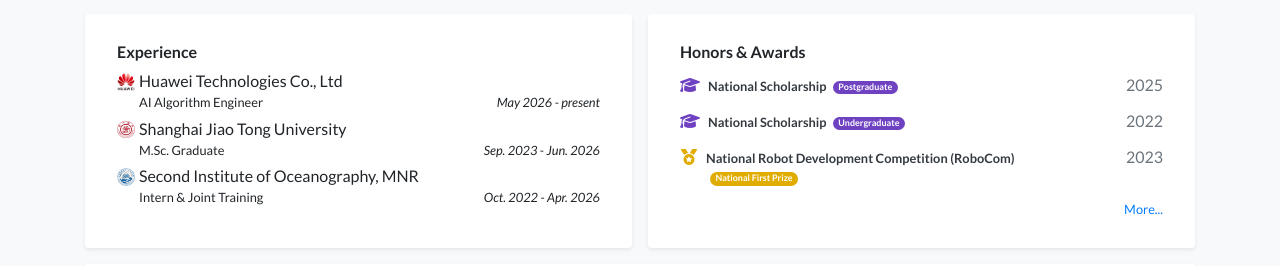
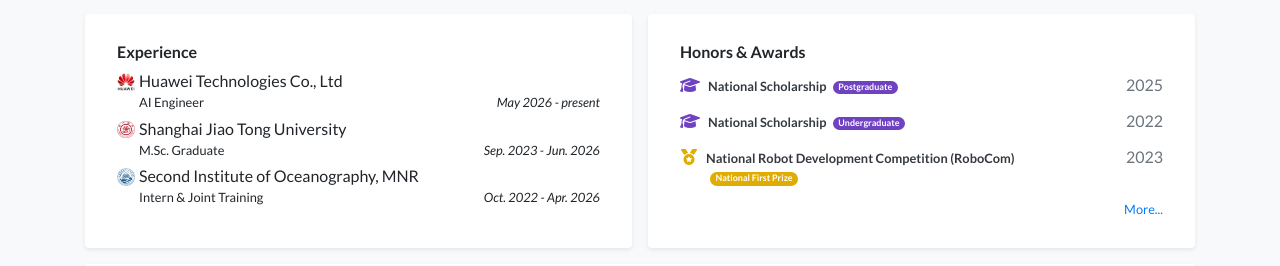
Before and after one commit to cy7372/cy7372.github.io, a Jekyll site: the page built from index.html, in a window 1280 px wide and 900 px high, scrolled down 594 px. Shown: the part 166-432 px from the top of the window. Built offline with Jekyll 4.4.1, drawn with Linux system fonts in a browser that asks for light colours; nearby versions of some CDN libraries; a style sheet for code colours, icons or effects is not loaded.

```diff
--- a/_data/profile.yml
+++ b/_data/profile.yml
@@ -52,7 +52,7 @@
 experience:
 - name: Huawei Technologies Co., Ltd
   logo: /assets/images/badges/Huawei_logo.png
-  position: AI Algorithm Engineer
+  position: AI Engineer
   date: May 2026 - present
 
 - name: Shanghai Jiao Tong University
```
